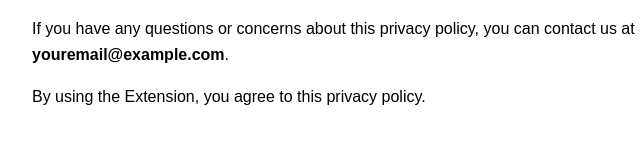
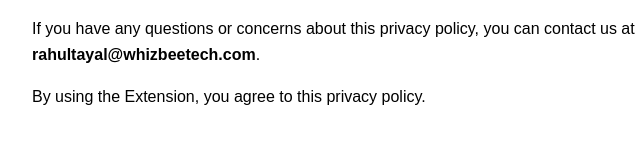
Before and after one commit to Rishabhsati/privacypolicy, a plain HTML site: page index.html in a window 1280 px wide. Shown: the part 785-928 px from the top of the page, 208-848 px from the left. Drawn offline with Linux system fonts and the light colour scheme.

Commit message:
Update index.html

```diff
--- a/index.html
+++ b/index.html
@@ -35,7 +35,7 @@
   <p>The Extension requests only the minimal permissions required to perform its core function, including access to the current tab and downloads API to save images locally.</p>
 
   <h2>Contact</h2>
-  <p>If you have any questions or concerns about this privacy policy, you can contact us at <strong>youremail@example.com</strong>.</p>
+  <p>If you have any questions or concerns about this privacy policy, you can contact us at <strong>rahultayal@whizbeetech.com</strong>.</p>
 
   <p>By using the Extension, you agree to this privacy policy.</p>
 </body>
```
